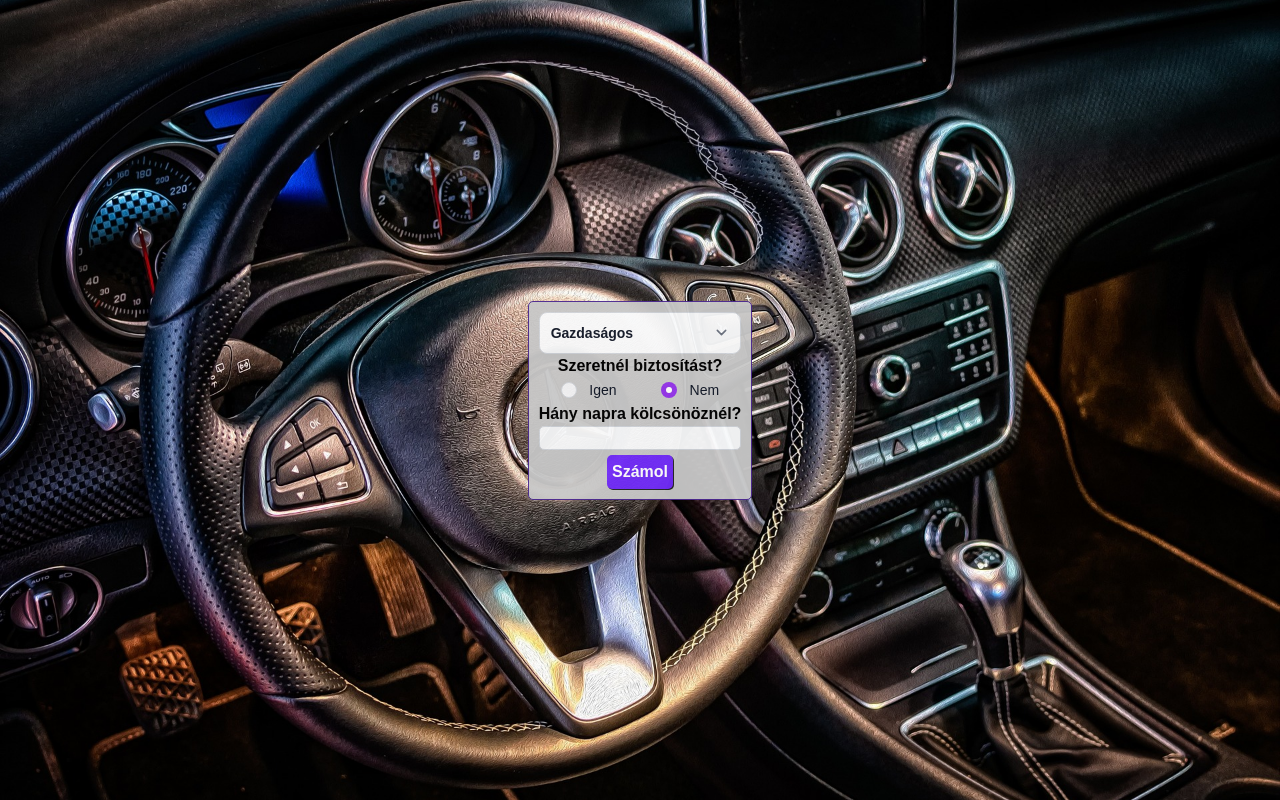
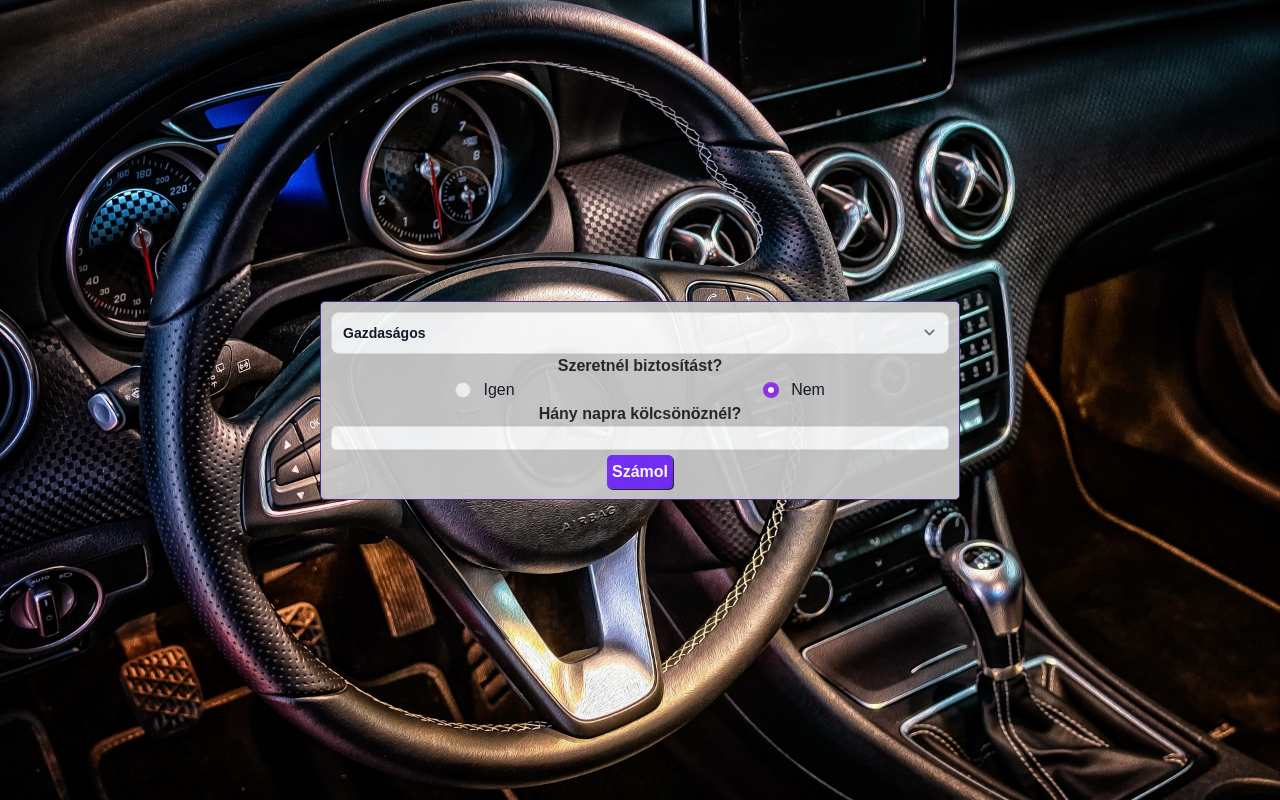
Before and after one commit to MarkoAlma/Autokolcsonzo, a plain HTML site: page index.html in a window 1280 px wide. Drawn offline with nearby package versions, Linux system fonts and the light colour scheme.

Commit message:
Add files via upload

```diff
--- a/index.html
+++ b/index.html
@@ -4,6 +4,8 @@
     <meta charset="UTF-8">
     <meta name="viewport" content="width=device-width, initial-scale=1.0">
     <title>Document</title>
+    <link href="https://cdn.jsdelivr.net/npm/bootstrap@5.3.3/dist/css/bootstrap.min.css" rel="stylesheet" integrity="sha384-QWTKZyjpPEjISv5WaRU9OFeRpok6YctnYmDr5pNlyT2bRjXh0JMhjY6hW+ALEwIH" crossorigin="anonymous">
+    <script src="https://cdn.jsdelivr.net/npm/bootstrap@5.3.3/dist/js/bootstrap.bundle.min.js" integrity="sha384-YvpcrYf0tY3lHB60NNkmXc5s9fDVZLESaAA55NDzOxhy9GkcIdslK1eN7N6jIeHz" crossorigin="anonymous"></script>
     <script src="https://cdn.tailwindcss.com"></script>
     <link href="https://cdn.jsdelivr.net/npm/flowbite@2.5.2/dist/flowbite.min.css" rel="stylesheet" />
     <link rel="stylesheet" href="style.css">
@@ -11,7 +13,7 @@
 
 </head>
 <body>
-    <div class="keret">
+    <div class="keret container-fluid max-w-[50%]">
     <form action="">
 
         <select id="tipus" class="bg-gray-50 border border-gray-300 text-gray-900 text-sm rounded-lg focus:ring-purple-500 focus:border-purple-500 block w-full p-2.5 dark:bg-gray-700 dark:border-gray-600 dark:placeholder-gray-400 dark:text-white dark:focus:ring-purple-500 dark:focus:border-purple-500">
@@ -24,11 +26,11 @@
         <div class="items-center text-center flex flex-row justify-around">
             <span>
             <input checked id="purple-radio" type="radio" value="true" name="biztositas" class="w-4 h-4 text-purple-600 bg-gray-100 border-gray-300 focus:ring-purple-500 dark:focus:ring-purple-600 dark:ring-offset-gray-800 focus:ring-2 dark:bg-gray-700 dark:border-gray-600">
-            <label for="purple-radio" class="ms-2 text-sm font-medium text-gray-900 dark:text-gray-300">Igen</label>
+            <label for="purple-radio" class="ms-2 text-m font-medium text-gray-900 dark:text-gray-300">Igen</label>
             </span>
             <span>
             <input checked id="purple-radio" type="radio" value="false" name="biztositas" class="w-4 h-4 text-purple-600 bg-gray-100 border-gray-300 focus:ring-purple-500 dark:focus:ring-purple-600 dark:ring-offset-gray-800 focus:ring-2 dark:bg-gray-700 dark:border-gray-600">
-            <label for="purple-radio" class="ms-2 text-sm font-medium text-gray-900 dark:text-gray-300">Nem</label>
+            <label for="purple-radio" class="ms-2 text-m font-medium text-gray-900 dark:text-gray-300">Nem</label>
         </span>
             </div>
         <p>Hány napra kölcsönöznél?</p>
```
